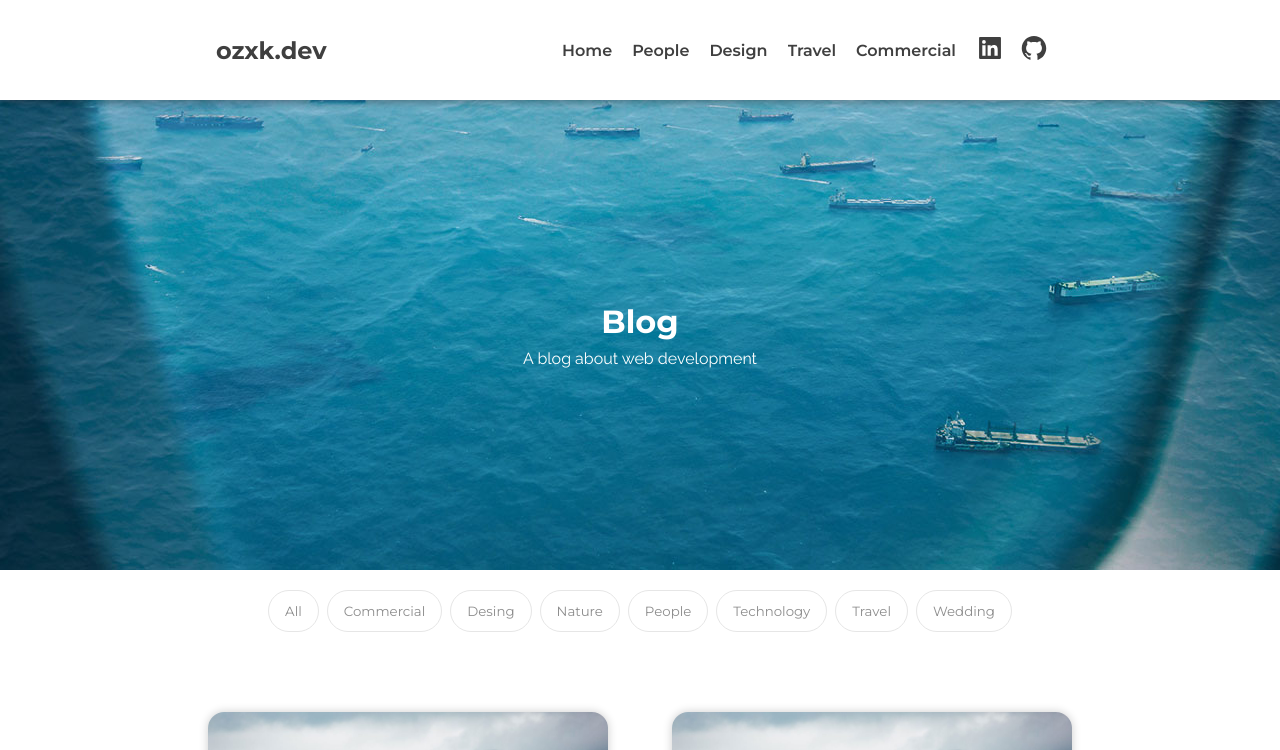
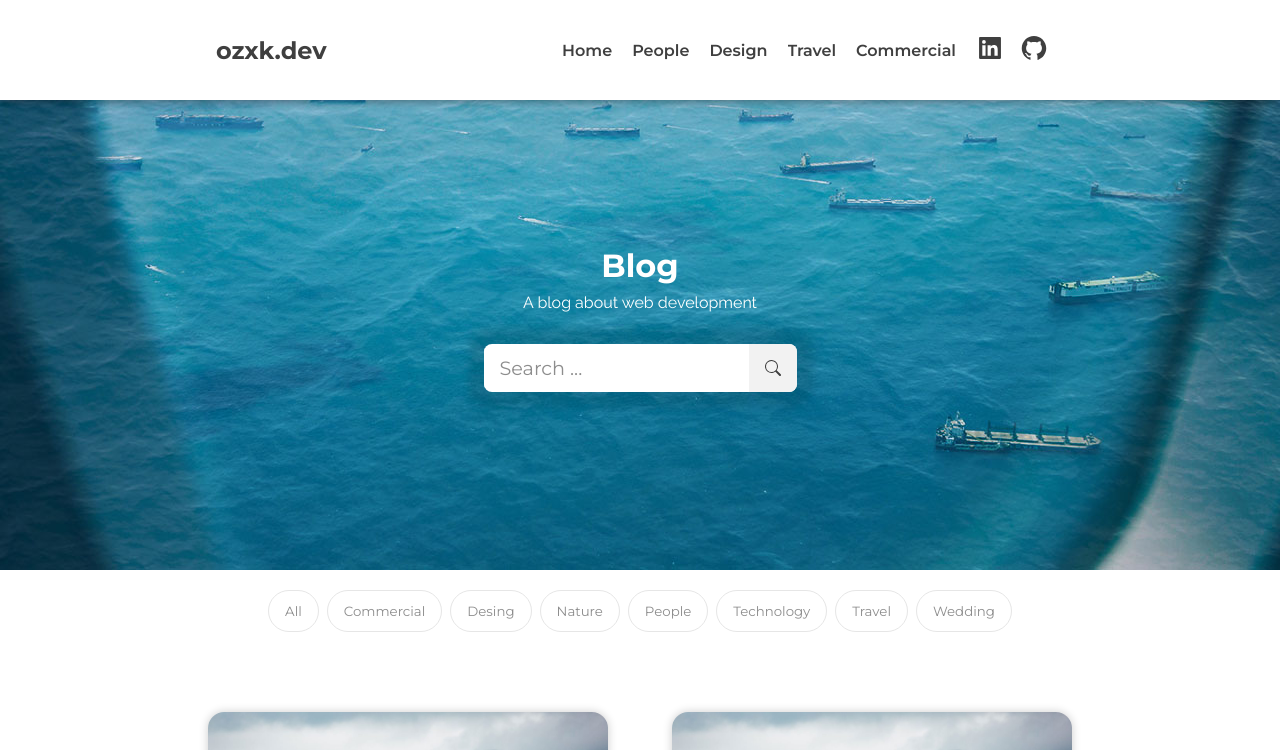
Before and after one commit to Ouzx/ozxkdev, a Next.js app: page / in a window 1280 px wide. Shown: the top 750 px of the page. Built offline with nearby package versions, Linux system fonts and the light colour scheme.

Commit message:
search bar added

```diff
--- a/src/app/Components/Hero/Hero.tsx
+++ b/src/app/Components/Hero/Hero.tsx
@@ -3,6 +3,7 @@ import Image from "next/image";
 import styles from "./Hero.module.scss";
 
 import hero from "../../../assets/hero.jpg";
+import Searchbar from "../Searchbar/Searchbar";
 const Hero = () => {
   return (
     <div className={styles.hero}>
@@ -11,6 +12,7 @@ const Hero = () => {
       <div className={styles.hero__text}>
         <h1 className={styles.hero__title}>Blog</h1>
         <p className={styles.hero__subtitle}>A blog about web development</p>
+        <Searchbar />
       </div>
     </div>
   );
--- /dev/null
+++ b/src/app/Components/Searchbar/Searchbar.module.scss
@@ -0,0 +1,44 @@
+@use "../../globals.scss" as *;
+
+.search_bar {
+  display: flex;
+  align-items: center;
+  justify-content: center;
+  background-color: #fff;
+  max-width: fit-content;
+  margin: 2rem auto;
+  color: $black;
+  border-radius: 0.5rem;
+  transition: 0.3s;
+
+  input {
+    padding: 0.5rem 1rem 0.5rem 1rem;
+
+    border: none;
+    outline: none;
+    font-size: 1.2rem;
+    color: $black;
+
+    &::placeholder {
+      color: $main;
+    }
+  }
+
+  .icon {
+    color: $black;
+    background: $light-bg;
+    height: 3rem;
+    width: 3rem;
+
+    display: flex;
+    align-items: center;
+    justify-content: center;
+  }
+
+  &:focus-within {
+    box-shadow: 0 0 1rem 0.2rem rgba(0, 0, 0, 0.1);
+  }
+  &:not(:focus-within) {
+    box-shadow: 0 0 0.5rem 1rem rgba(0, 0, 0, 0.1);
+  }
+}
--- /dev/null
+++ b/src/app/Components/Searchbar/Searchbar.tsx
@@ -0,0 +1,19 @@
+import Link from "next/link";
+import React from "react";
+import { BsSearch } from "react-icons/bs";
+import styles from "./Searchbar.module.scss";
+const SearchBar = () => {
+  return (
+    <div className={styles.search_bar}>
+      <input type="text" name="search" id="search" placeholder="Search ..." />
+
+      <Link href="#">
+        <div className={styles.icon}>
+          <BsSearch />
+        </div>
+      </Link>
+    </div>
+  );
+};
+
+export default SearchBar;
```
